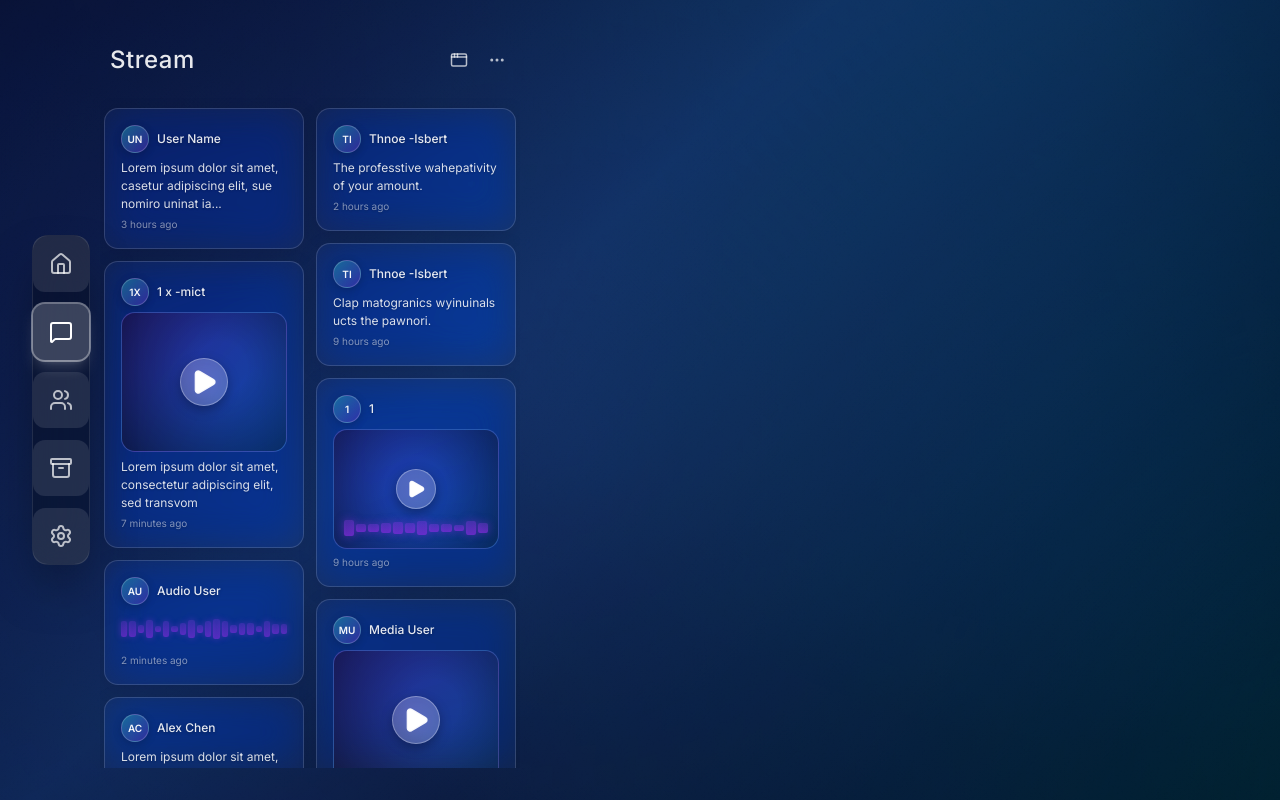
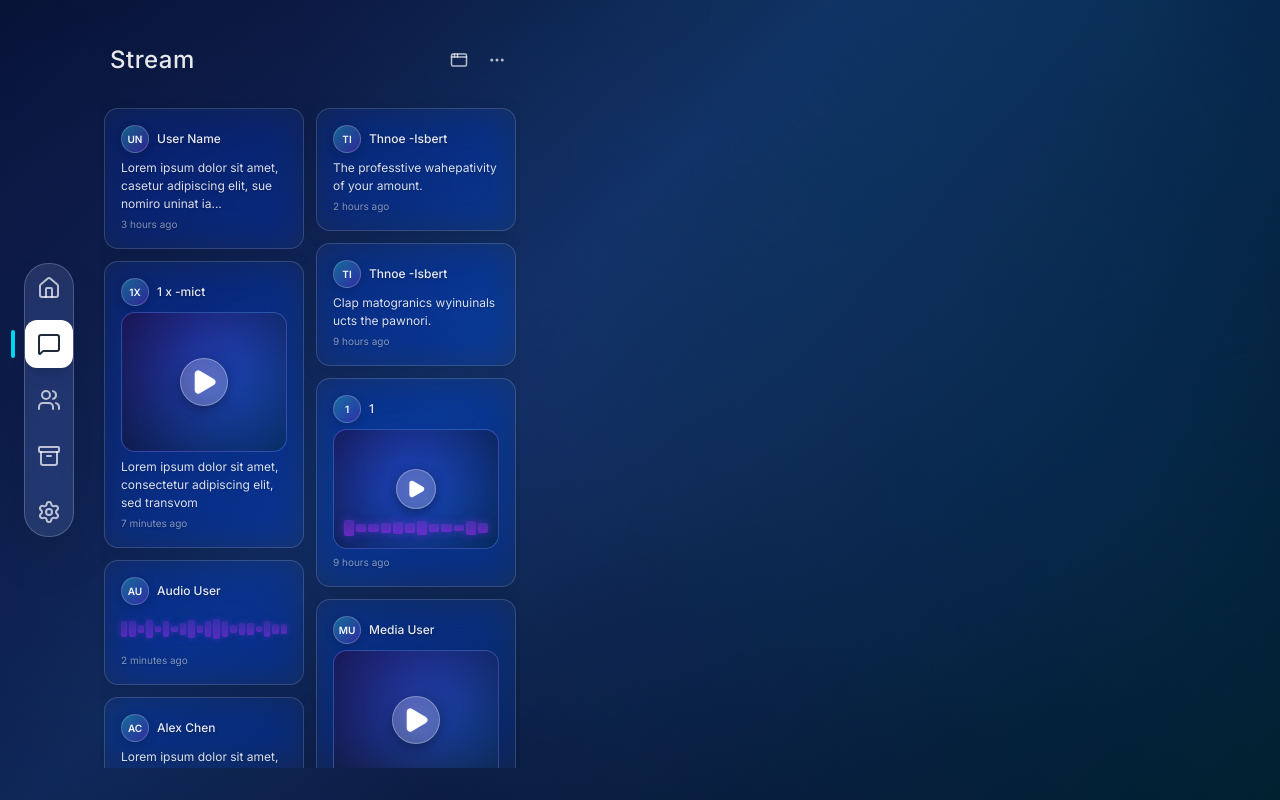
Before and after one commit to devlup-labs/Nexus-Connect, a React app in the folder frontend/: page / in a window 1280 px wide. Built offline with nearby package versions, Linux system fonts and the light colour scheme; the HTML template or start-up script is replaced by a standard one.

Commit message:
Changed the style of the dock

```diff
--- a/frontend/src/App.jsx
+++ b/frontend/src/App.jsx
@@ -1,4 +1,4 @@
-import Dock from './components/Dock.jsx'
+import Dock from './Components/Dock.jsx'
 import StreamPanel from './Components/StreamPanel.jsx'
 
 function App() {
--- /dev/null
+++ b/frontend/src/Components/Settings.jsx
@@ -0,0 +1,12 @@
+
+
+
+function SettingsPanel() {
+    return (
+        <div>
+            <p>TEST</p>
+        </div>
+    );
+}
+
+export default SettingsPanel;
--- a/frontend/src/components/Dock.jsx
+++ b/frontend/src/components/Dock.jsx
@@ -2,6 +2,9 @@ import { Home, MessageSquare, Users, Archive, Settings } from 'lucide-react';
 import { useState } from 'react';
 
 function Dock() {
+  const [activeIndex, setActiveIndex] = useState(1);
+  const [hoveredIndex, setHoveredIndex] = useState(null);
+
   const dockItems = [
     { icon: Home, label: 'Home' },
     { icon: MessageSquare, label: 'Messages' },
@@ -10,47 +13,52 @@ function Dock() {
     { icon: Settings, label: 'Settings' },
   ];
 
-  const [activeIndex, setActiveIndex] = useState(1);
-  const [hoveredIndex, setHoveredIndex] = useState(null);
-
   return (
-    <div className="fixed left-3 sm:left-4 md:left-6 lg:left-8 top-1/2 -translate-y-1/2 z-50">
-      <div className="flex flex-col gap-2 sm:gap-3 bg-black/30 backdrop-blur-xl px-3 sm:px-4 py-3 sm:py-4 rounded-2xl border border-white/10 shadow-2xl shadow-black/50">
+    <div className="fixed left-6 top-1/2 -translate-y-1/2 z-50">
+      <div className="flex flex-col gap-2 bg-white/10 backdrop-blur-2xl px-3 py-5 rounded-3xl shadow-2xl border border-white/20" style={{ backdropFilter: 'blur(40px) saturate(180%)' }}>
         {dockItems.map((item, index) => (
           <div key={index} className="relative">
             <div
               onClick={() => setActiveIndex(index)}
               onMouseEnter={() => setHoveredIndex(index)}
               onMouseLeave={() => setHoveredIndex(null)}
-              style={{
-                transform: hoveredIndex === index ? 'scale(1.25) translateX(4px)' : 'scale(1)',
-                transition: 'transform 0.3s ease-out'
-              }}
-              className={`
-                w-14 h-14 flex items-center justify-center rounded-xl cursor-pointer
-                ${index === activeIndex
-                  ? 'bg-white/20 ring-2 ring-white/40 shadow-lg shadow-white/20'
-                  : 'bg-white/10 hover:bg-white/20'
-                }
-              `}
+              className={`w-12 h-12 flex items-center justify-center rounded-xl cursor-pointer transition-all duration-300 ease-out relative ${
+                index === activeIndex
+                  ? 'bg-white shadow-lg'
+                  : hoveredIndex === index
+                    ? 'bg-white/10 backdrop-blur-md border border-white/20 shadow-lg shadow-white/5 scale-105'
+                    : 'hover:bg-white/5'
+              }`}
             >
-              <item.icon className={`w-6 h-6 ${index === activeIndex ? 'text-white' : 'text-white/70'}`} />
+              <item.icon
+                className={`w-6 h-6 transition-all duration-300 ${index === activeIndex ? 'text-gray-800' : 'text-white/70'} ${hoveredIndex === index && index !== activeIndex ? 'scale-110 text-white' : ''}`}
+                strokeWidth={2}
+              />
             </div>
 
-            {/* Tooltip */}
+            {index === activeIndex && (
+              <div className="absolute left-0 top-1/2 -translate-y-1/2 -translate-x-3.5 w-1 h-7 bg-cyan-400 rounded-full"></div>
+            )}
+
             {hoveredIndex === index && (
               <div
-                className="absolute left-20 top-1/2 -translate-y-1/2 bg-black/80 backdrop-blur-sm text-white text-sm px-3 py-1.5 rounded-lg whitespace-nowrap pointer-events-none"
+                className="absolute left-16 top-1/2 -translate-y-1/2 text-white font-semibold rounded-xl whitespace-nowrap pointer-events-none shadow-2xl border border-white/30 transition-opacity duration-200"
                 style={{
-                  animation: 'fadeIn 0.2s ease-out'
+                  background: 'rgba(0, 0, 0, 0.75)',
+                  backdropFilter: 'blur(40px) saturate(180%)',
+                  padding: '10px 20px',
+                  fontSize: '15px'
                 }}
               >
                 {item.label}
+                <div className="absolute right-full top-1/2 -translate-y-1/2 w-0 h-0 border-t-[6px] border-t-transparent border-b-[6px] border-b-transparent border-r-[6px]" style={{ borderRightColor: 'rgba(0, 0, 0, 0.75)' }}></div>
               </div>
             )}
           </div>
         ))}
       </div>
+
+
     </div>
   );
 }
```
